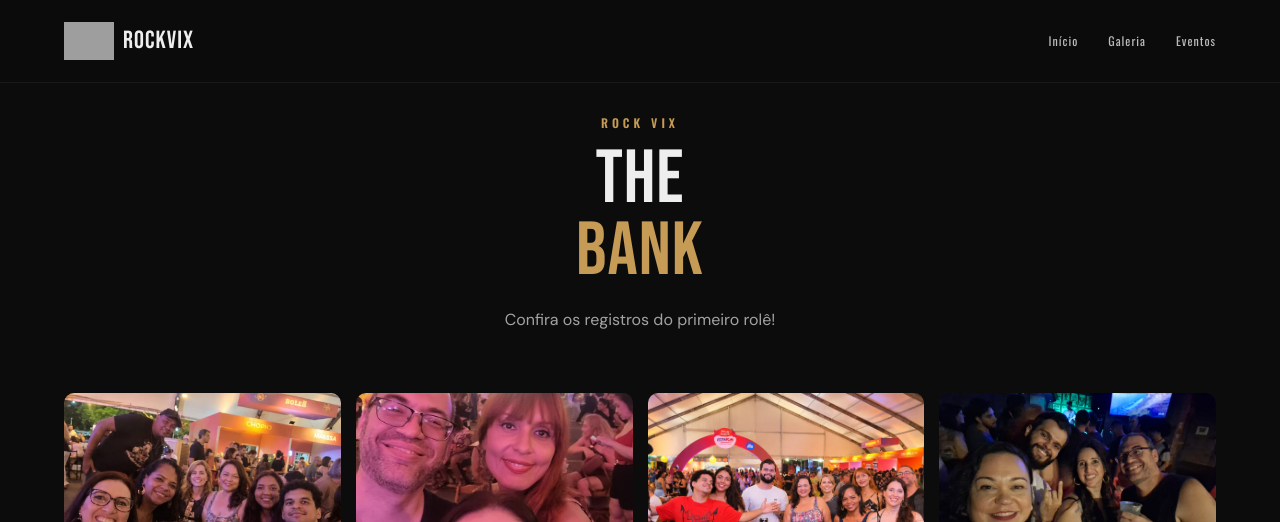
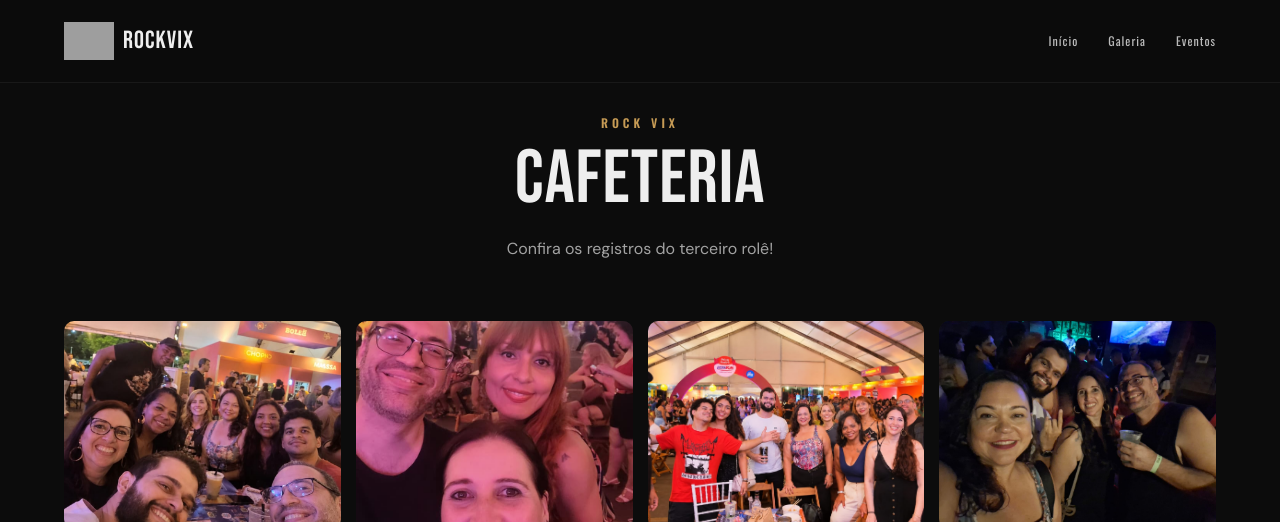
Before and after one commit to Brujahhell/rockvix.github.io, a plain HTML site: page encontro3.html in a window 1280 px wide. Shown: the top 522 px of the page. Drawn offline with nearby package versions, Linux system fonts and the light colour scheme; grey boxes are pictures that could not be loaded.

Commit message:
Update encontro3.html

```diff
--- a/encontro3.html
+++ b/encontro3.html
@@ -44,26 +44,26 @@
 
         <div class="section-header">
             <span class="section-label">ROCK VIX</span>
-            <h2>The<span>Bank</span></h2>
-            <p>Confira os registros do primeiro rolê!</p>
+            <h2>Cafeteria<span></span></h2>
+            <p>Confira os registros do terceiro rolê!</p>
         </div>
 
         <div class="photo-grid">
 
             <div class="photo-item">
-                <img src="encontro3/WhatsApp Image 2026-11-10 at 11.54.38.jpeg" alt="The Bank">
+                <img src="encontro3/WhatsApp Image 2026-11-10 at 11.54.38.jpeg" alt="cafeteria">
             </div>
 
             <div class="photo-item">
-                <img src="encontro3/WhatsApp Image 2026-11-10 at 11.54.44.jpeg" alt="The Bank">
+                <img src="encontro3/WhatsApp Image 2026-11-10 at 11.54.44.jpeg" alt="cafeteria">
             </div>
 
             <div class="photo-item">
-                <img src="encontro3/WhatsApp Image 2026-11-10 at 11.54.49.jpeg" alt="The Bank">
+                <img src="encontro3/WhatsApp Image 2026-11-10 at 11.54.49.jpeg" alt="cafeteria">
             </div>
 
             <div class="photo-item">
-                <img src="encontro3/WhatsApp Image 2026-11-10 at 11.54.33.jpeg" alt="The Bank">
+                <img src="encontro3/WhatsApp Image 2026-11-10 at 11.54.33.jpeg" alt="cafeteria">
             </div>
 
             <div class="photo-item">
```
